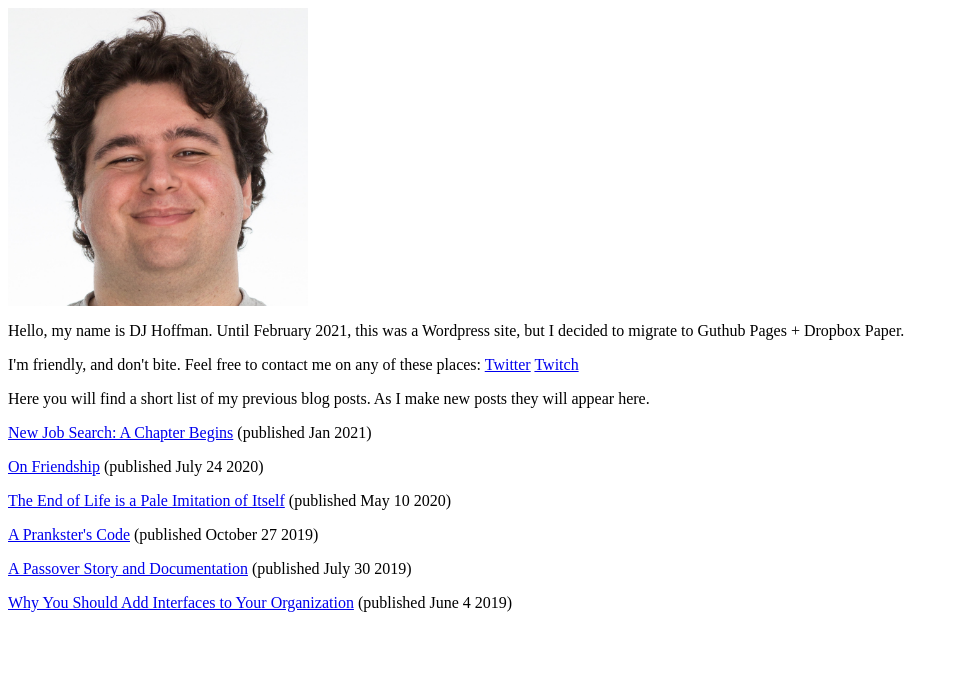
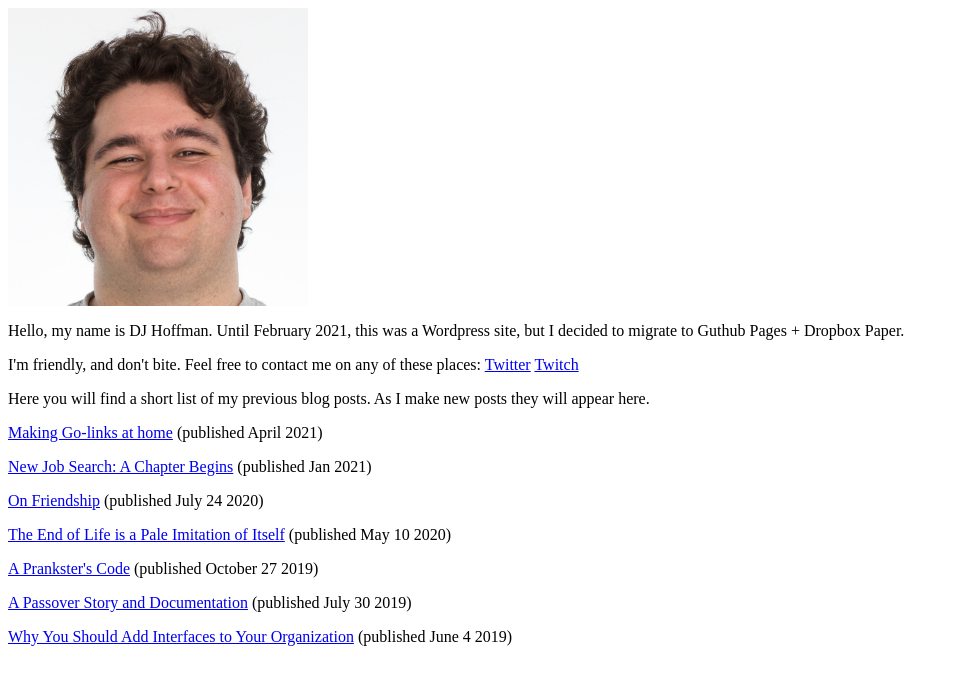
Before and after one commit to djhoffma/djhoffma.github.io, a plain HTML site: page index.html in a window 1280 px wide. Shown: the whole page, without its empty margins (0-954 px from the left). Drawn offline with Linux system fonts and the light colour scheme.

Commit message:
Add golinks blog post

```diff
--- a/index.html
+++ b/index.html
@@ -10,6 +10,9 @@
     </p>
     <p>
         Here you will find a short list of my previous blog posts. As I make new posts they will appear here.
+    </p>
+    <p>
+        <a href="golinks.html">Making Go-links at home</a> (published April 2021)
     </p>
     <p>
         <a href="newjob.html">New Job Search: A Chapter Begins</a> (published Jan 2021)
```
Also changed, not shown: golinks.html (added).
